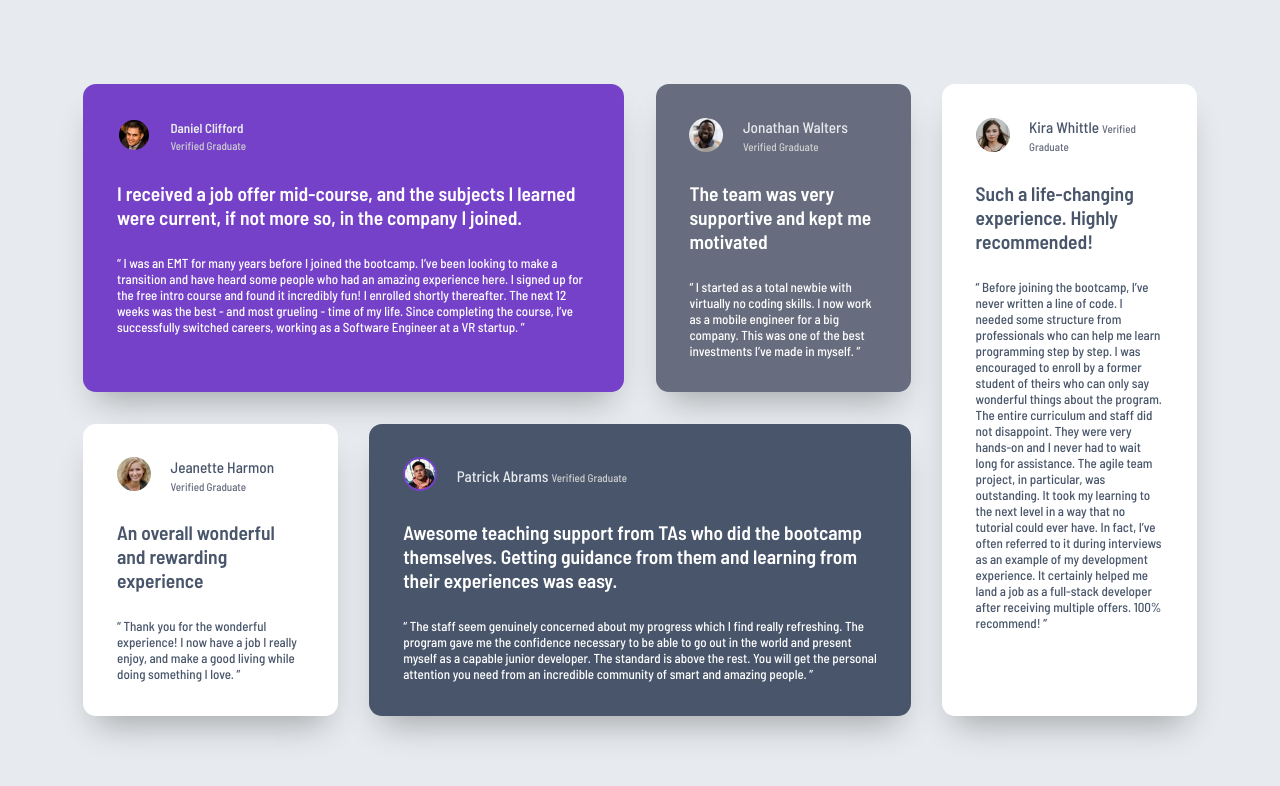
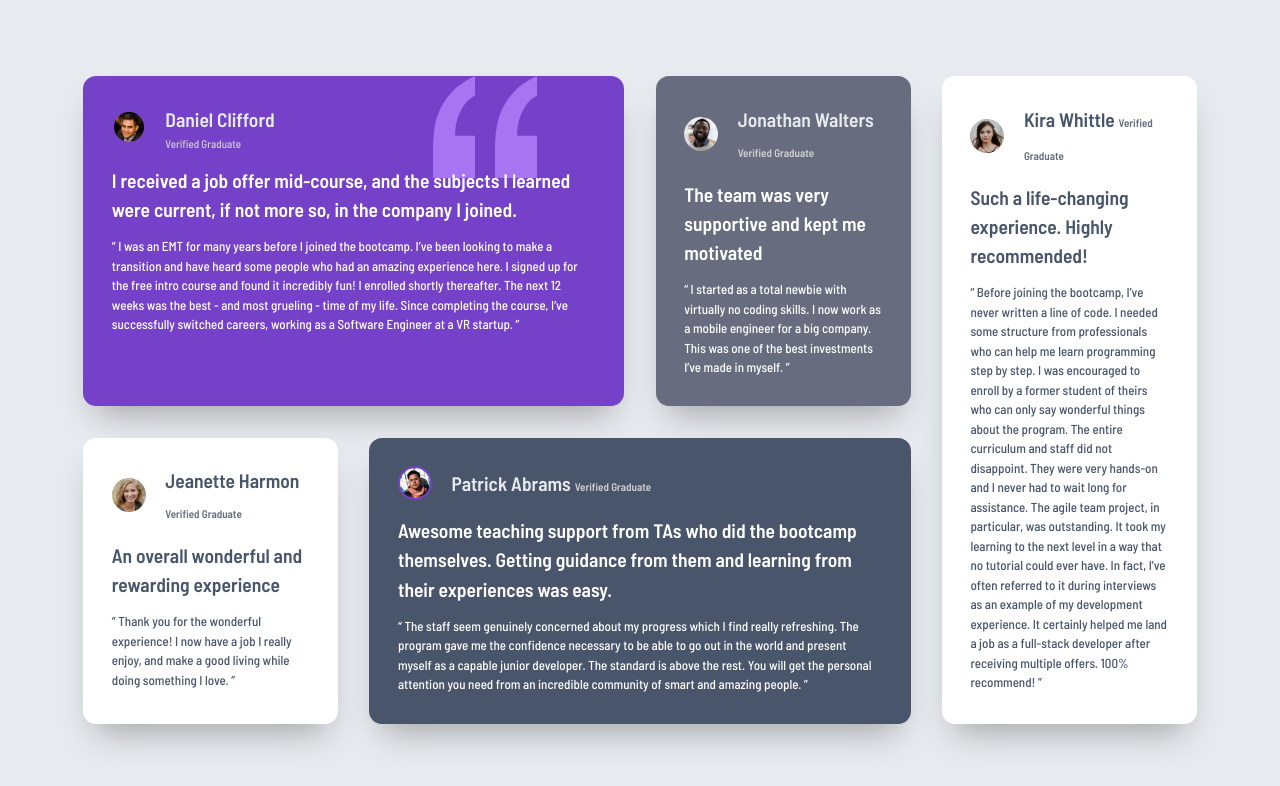
Before and after one commit to Moiz-002/Responsive-Testimonial-using-HTML-CSS-Grid, a plain HTML site: page index.html in a window 1280 px wide. Drawn offline with Linux system fonts and the light colour scheme.

Commit message:
Initial Commit

```diff
--- a/index.html
+++ b/index.html
@@ -16,10 +16,10 @@
             <img src="images/image-daniel.jpg" alt="profile image of daniel" />
           </picture>
           <div class="testimonial-user-info">
-            <h4 class="testimonial-name">
+            <h2 class="testimonial-name">
               Daniel Clifford
               <p class="testimonial-role">Verified Graduate</p>
-            </h4>
+            </h2>
           </div>
         </div>
         <h1 class="testimonial-title">
@@ -36,10 +36,10 @@
             <img src="images/image-jonathan.jpg" alt="profile image of jonathan" />
           </picture>
           <div class="testimonial-user-info">
-            <h3 class="testimonial-name">
+            <h2 class="testimonial-name">
               Jonathan Walters
               <span class="testimonial-role">Verified Graduate</span>
-            </h3>
+            </h2>
           </div>
         </div>
         <h1 class="testimonial-title">
@@ -56,10 +56,10 @@
             <img src="images/image-jeanette.jpg" alt="profile image of jeanette" />
           </picture>
           <div class="testimonial-user-info">
-            <h3 class="testimonial-name">
+            <h2 class="testimonial-name">
               Jeanette Harmon
               <span class="testimonial-role">Verified Graduate</span>
-            </h3>
+            </h2>
           </div>
         </div>
         <h1 class="testimonial-title">
@@ -76,10 +76,10 @@
             <img src="images/image-patrick.jpg" alt="profile image of patrick" />
           </picture>
           <div class="testimonial-user-info">
-            <h3 class="testimonial-name">
+            <h2 class="testimonial-name">
               Patrick Abrams
               <span class="testimonial-role">Verified Graduate</span>
-            </h3>
+            </h2>
           </div>
         </div>
         <h1 class="testimonial-title">
@@ -96,10 +96,10 @@
             <img src="images/image-kira.jpg" alt="profile image of kira" />
           </picture>
           <div class="testimonial-user-info">
-            <h3 class="testimonial-name">
+            <h2 class="testimonial-name">
               Kira Whittle
               <span class="testimonial-role">Verified Graduate</span>
-            </h3>
+            </h2>
           </div>
         </div>
         <h1 class="testimonial-title">
--- a/style.css
+++ b/style.css
@@ -37,11 +37,12 @@ h1,
 h2,
 h4 {
   font-weight: var(--fw-bold);
+  line-height: 150%;
 }
 
-h3,
 p {
   font-weight: var(--fw-regular);
+  line-height: 150%;
 }
 
 main {
@@ -51,12 +52,12 @@ main {
 
 .testimonial-card {
   margin: 3.5em 3em;
-  padding: 2.6em;
+  padding: 2.2em;
   display: flex;
   flex-direction: column;
   align-items: flex-start;
   justify-content: flex-start;
-  gap: 2rem;
+  gap: 1rem;
   border-radius: 1rem;
   box-shadow: 0 1.5em 2.5em -1em rgba(0, 0, 0, 0.3);
 }
@@ -80,7 +81,7 @@ main {
 
 .testimonial-role {
   font-size: 0.85rem;
-  padding-top: 0.3em;
+  padding-top: 0.15em;
   color: var(--grey-200);
 }
 
@@ -146,8 +147,13 @@ main {
   }
 
   .testimonial-card:nth-child(1) {
-    grid-area: card-1;
-  }
+  grid-area: card-1;
+  background-image: url(./images/bg-pattern-quotation.svg);
+  background-repeat: no-repeat;
+  background-position: top right;
+  background-position-x: 80%;
+}
+
 
   .testimonial-card:nth-child(2) {
     grid-area: card-2;
```
